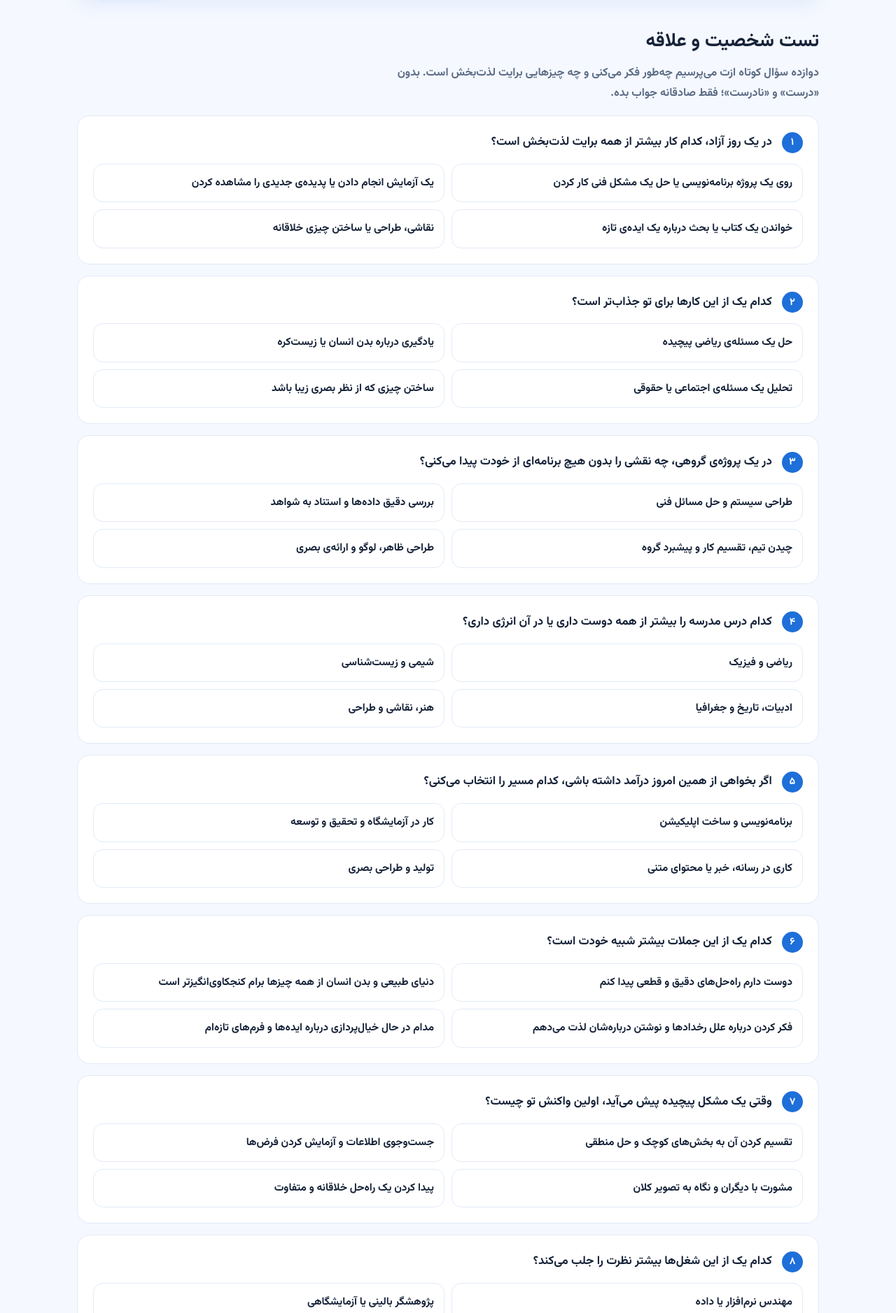
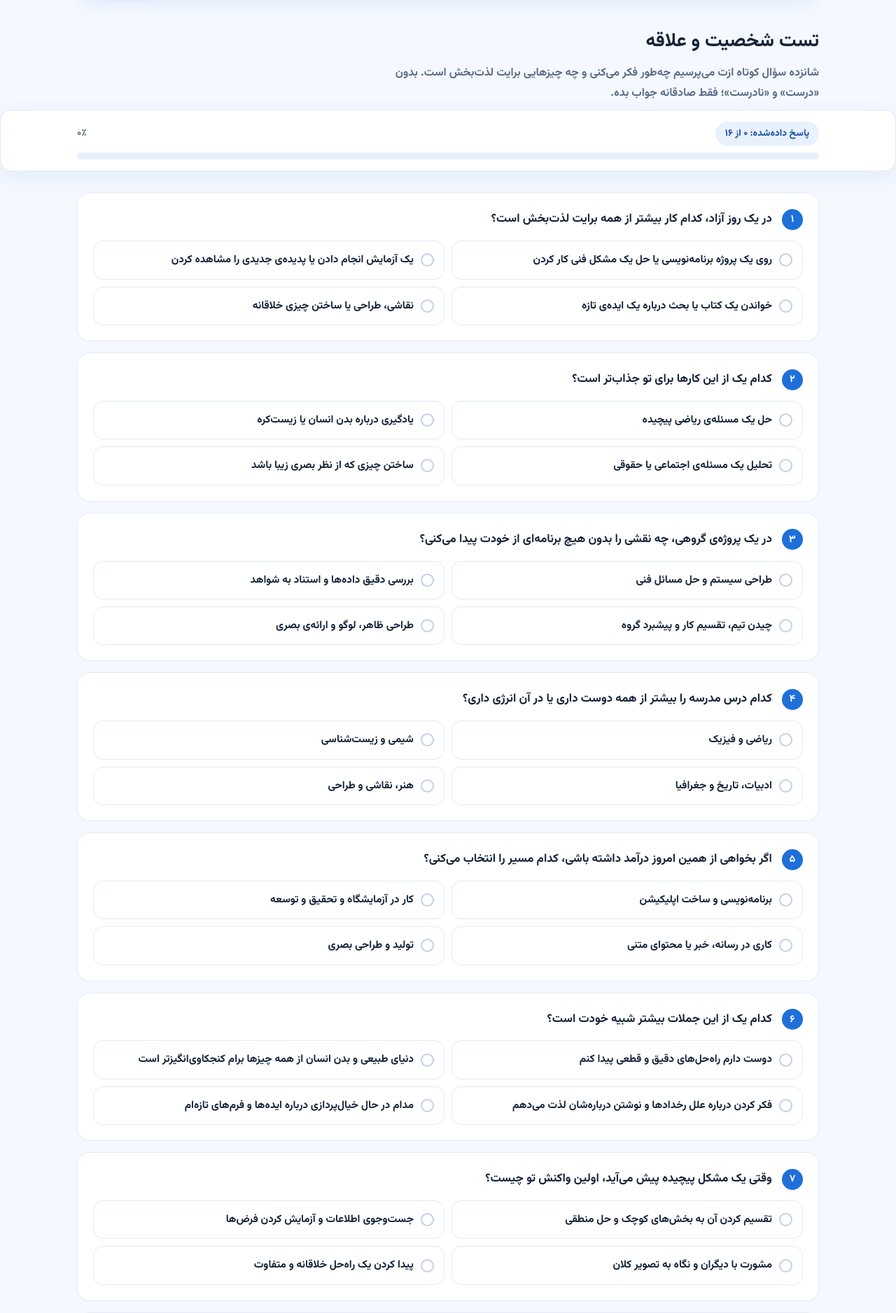
Before and after one commit to ShayanCoder710/Ayandeh_man, a Flask app: page /test in a window 1280 px wide. Shown: the part 81-1958 px from the top of the page at 70% size. Run offline with Flask 3, Linux system fonts and the light colour scheme; data comes from the database, SQL or seed files in the repository; some libraries are stand-ins or nearby versions.

Commit message:
add test progress bar and prettier question cards

```diff
--- a/templates/test.html
+++ b/templates/test.html
@@ -3,22 +3,34 @@
 <section class="page-head">
   <div class="container">
     <h1>تست شخصیت و علاقه</h1>
-    <p>دوازده سؤال کوتاه ازت می‌پرسیم چه‌طور فکر می‌کنی و چه چیزهایی برایت لذت‌بخش است. بدون «درست» و «نادرست»؛ فقط صادقانه جواب بده.</p>
+    <p>شانزده سؤال کوتاه ازت می‌پرسیم چه‌طور فکر می‌کنی و چه چیزهایی برایت لذت‌بخش است. بدون «درست» و «نادرست»؛ فقط صادقانه جواب بده.</p>
   </div>
 </section>
 
 {% if questions %}
+<div class="test-progress" data-total="{{ questions|length }}">
+  <div class="container">
+    <div class="progress-row">
+      <span class="progress-chip">پاسخ داده‌شده: <strong id="progress-count">۰</strong> از <strong id="progress-total">{{ fa_num(questions|length) }}</strong></span>
+      <span class="progress-percent" id="progress-percent">۰٪</span>
+    </div>
+    <div class="progress-track">
+      <div class="progress-fill" id="progress-fill"></div>
+    </div>
+  </div>
+</div>
 <form id="test-form" class="test-form" action="/test" method="post" novalidate>
   <input type="hidden" name="csrf_token" value="{{ csrf_token() }}">
   <div class="container">
     <div class="form-error" hidden></div>
     {% for q in questions %}
-    <article class="question-card">
+    <article class="question-card reveal">
       <h3><span class="q-num">{{ fa_num(loop.index) }}</span> {{ q.text }}</h3>
       <div class="options">
         {% for o in q.options %}
         <label class="option">
           <input type="radio" name="q{{ q.id }}" value="{{ o.id }}" required>
+          <span class="option-check"></span>
           <span>{{ o.text }}</span>
         </label>
         {% endfor %}
@@ -26,7 +38,7 @@
     </article>
     {% endfor %}
     <div class="form-actions">
-      <button type="submit" class="btn btn-primary">محاسبه‌ی نتیجه‌ام</button>
+      <button type="submit" class="btn btn-primary btn-lg">محاسبه‌ی نتیجه‌ام</button>
     </div>
   </div>
 </form>
@@ -48,6 +60,23 @@
     });
   };
   var errorBox = form.querySelector(".form-error");
+  var progress = document.querySelector(".test-progress");
+  var countEl = document.getElementById("progress-count");
+  var percentEl = document.getElementById("progress-percent");
+  var fillEl = document.getElementById("progress-fill");
+  var cards = Array.prototype.slice.call(form.querySelectorAll(".question-card"));
+  var total = cards.length;
+  function refreshProgress() {
+    if (!progress) return;
+    var answered = cards.filter(function (card) {
+      return card.querySelector("input:checked");
+    }).length;
+    countEl.textContent = toFa(answered);
+    var pct = total ? Math.round(answered / total * 100) : 0;
+    percentEl.textContent = toFa(pct) + "٪";
+    fillEl.style.width = pct + "%";
+    progress.classList.toggle("complete", answered === total);
+  }
   form.querySelectorAll(".option input").forEach(function (input) {
     input.addEventListener("change", function () {
       var card = input.closest(".question-card");
@@ -55,16 +84,16 @@
         o.classList.remove("selected");
       });
       input.closest(".option").classList.add("selected");
+      card.classList.add("answered");
       errorBox.hidden = true;
+      refreshProgress();
     });
   });
+  refreshProgress();
   form.addEventListener("submit", function (e) {
-    var missing = Array.prototype.filter.call(
-      form.querySelectorAll(".question-card"),
-      function (q) {
-        return !q.querySelector("input:checked");
-      }
-    );
+    var missing = cards.filter(function (q) {
+      return !q.querySelector("input:checked");
+    });
     if (missing.length) {
       e.preventDefault();
       errorBox.textContent = "هنوز " + toFa(missing.length) + " پاسخ باقی مانده است؛ همه‌ی سؤالات را جواب بده.";
```
